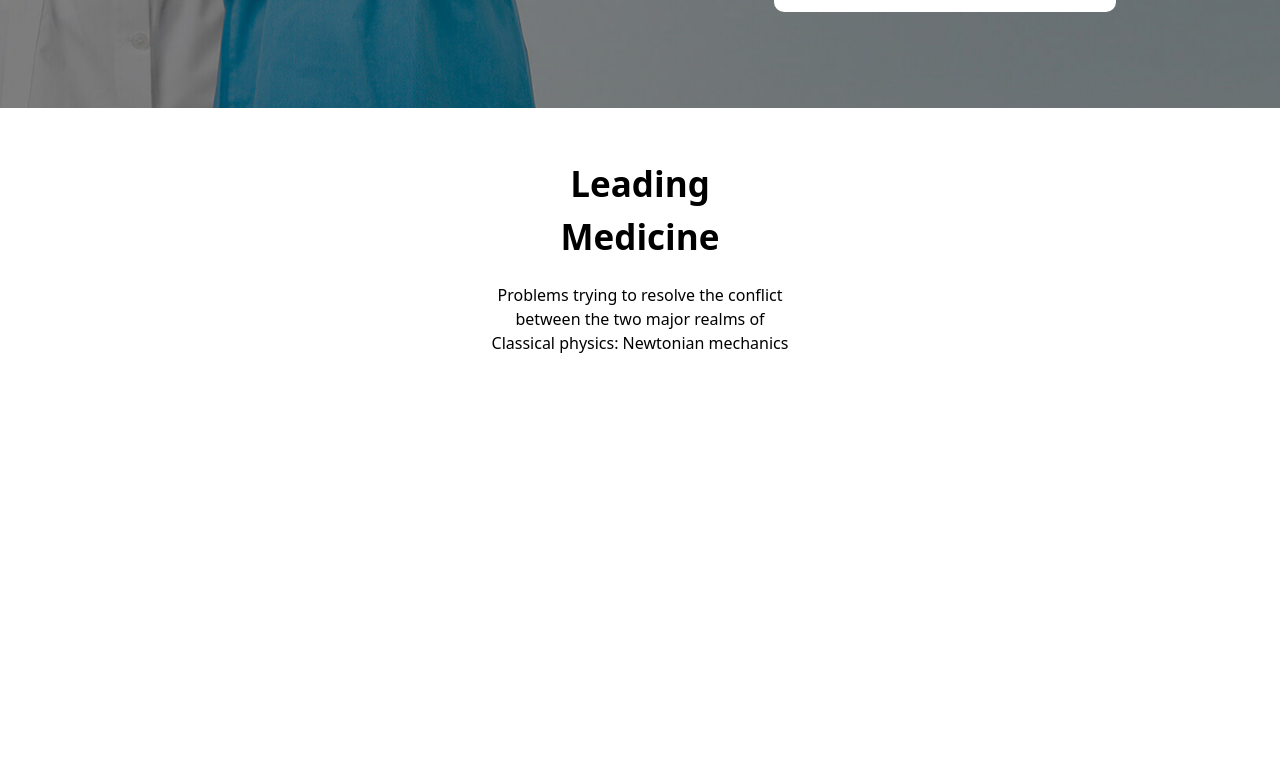
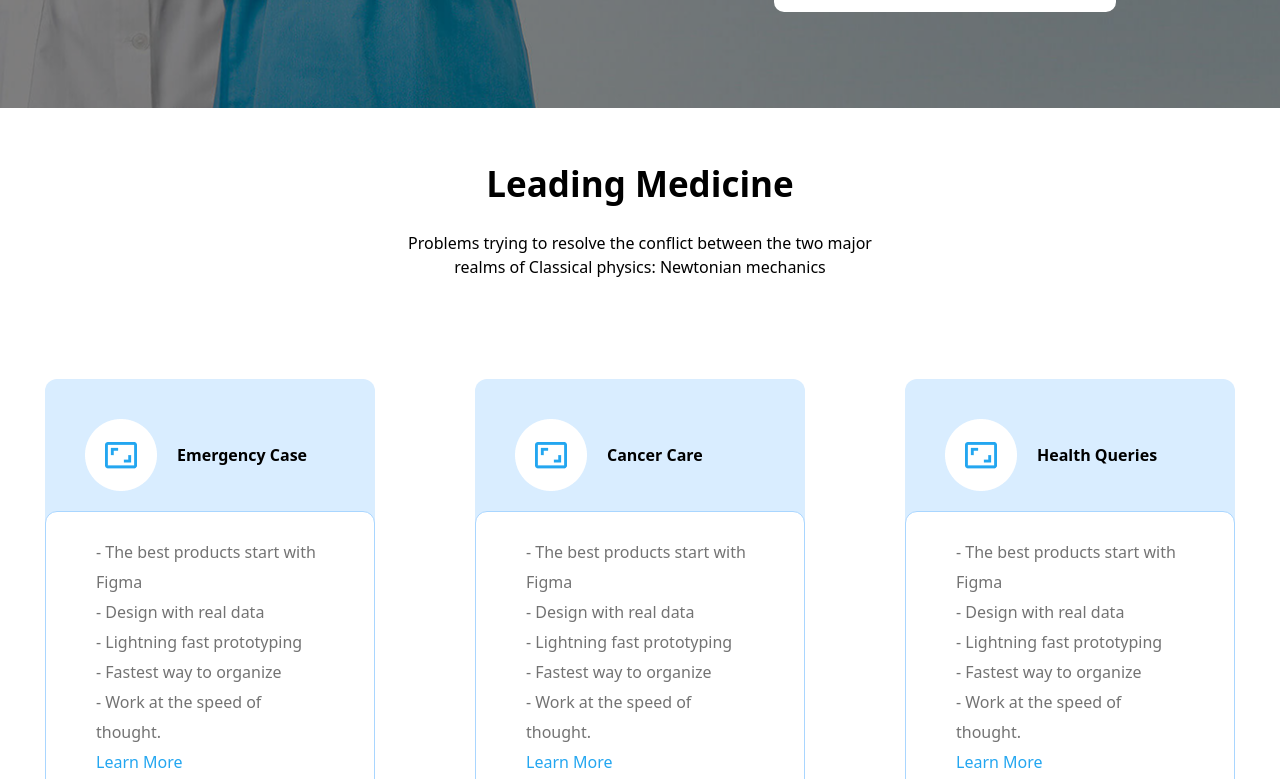
Before and after one commit to vibswift/html-tailwind-home-work, a website: page src/index.html in a window 1280 px wide. Shown: the part 702-1481 px from the top of the page. Before the commit the page ends 1107 px from the top, so only its background shows below. Drawn offline with nearby package versions, Linux system fonts and the light colour scheme; files that its build step writes are made by us from their sources.

Commit message:
main secrion2

```diff
--- a/src/index.html
+++ b/src/index.html
@@ -124,14 +124,77 @@ but things on a small scale.</p>
 
     <main>
         <section>
-            <div class="block1 flex flex-col items-center py-[50px]">
-                <p class="font-bold text-[35px] w-[200px] text-center mb-[20px]">Leading Medicine</p>
-                <p class="text-center w-[300px]">Problems trying to resolve
+            <div class="block1 flex flex-col items-center py-[50px] lg:mb-[50px]">
+                <p class="font-bold text-[35px] w-[200px] text-center mb-[20px] lg:w-[400px]">Leading Medicine</p>
+                <p class="text-center w-[300px] lg:w-[500px]">Problems trying to resolve
 the conflict between the
 two major realms of Classical
 physics: Newtonian mechanics </p>
             </div>
         </section>
+
+        <section class="flex flex-col gap-[80px] lg:flex-row lg:gap-[10px]">
+
+            <div class="block1 w-[330px] h-[200px] bg-[#D9EDFF] m-auto pt-[40px]  rounded-[12px]">
+                <div class="flex gap-[20px] pl-[40px]">
+                    <div >
+                        <img src="./sur/sur3.png" alt="">
+                    </div>
+                    <p class="self-center font-bold">Emergency Case</p>
+                </div>
+
+                <div class="w-[330px] h-[300px] mt-[20px] bg-[white] px-[50px] rounded-[12px] border-solid border-[1px] border-[#A9D6FF] py-[25px] text-[#737373] leading-[30px]">
+                    <p>-  The best products start
+with Figma</p>
+<p>- Design with real data</p>
+<p>- Lightning fast prototyping</p>
+<p>- Fastest way to organize</p>
+<p>- Work at the speed of thought.</p>
+    <p class="text-[#23A6F0]">Learn More</p>
+                </div>
+            </div>
+
+             <div class="block1 w-[330px] h-[200px] bg-[#D9EDFF] m-auto pt-[40px]  rounded-[12px]">
+                <div class="flex gap-[20px] pl-[40px]">
+                    <div >
+                        <img src="./sur/sur3.png" alt="">
+                    </div>
+                    <p class="self-center font-bold">Cancer Care
+</p>
+                </div>
+
+                <div class="w-[330px] h-[300px] mt-[20px] bg-[white] px-[50px] rounded-[12px] border-solid border-[1px] border-[#A9D6FF] py-[25px] text-[#737373] leading-[30px]">
+                    <p>-  The best products start
+with Figma</p>
+<p>- Design with real data</p>
+<p>- Lightning fast prototyping</p>
+<p>- Fastest way to organize</p>
+<p>- Work at the speed of thought.</p>
+    <p class="text-[#23A6F0]">Learn More</p>
+                </div>
+            </div>
+
+             <div class="block1 w-[330px] h-[200px] bg-[#D9EDFF] m-auto pt-[40px]  rounded-[12px]">
+                <div class="flex gap-[20px] pl-[40px]">
+                    <div >
+                        <img src="./sur/sur3.png" alt="">
+                    </div>
+                    <p class="self-center font-bold">Health Queries</p>
+                </div>
+
+                <div class="w-[330px] h-[300px] mt-[20px] bg-[white] px-[50px] rounded-[12px] border-solid border-[1px] border-[#A9D6FF] py-[25px] text-[#737373] leading-[30px]">
+                    <p>-  The best products start
+with Figma</p>
+<p>- Design with real data</p>
+<p>- Lightning fast prototyping</p>
+<p>- Fastest way to organize</p>
+<p>- Work at the speed of thought.</p>
+    <p class="text-[#23A6F0]">Learn More</p>
+                </div>
+            </div>
+        </section>
+
+
     </main>
 
 </body>
```
Also changed, not shown: src/sur/sur3.png (added).
